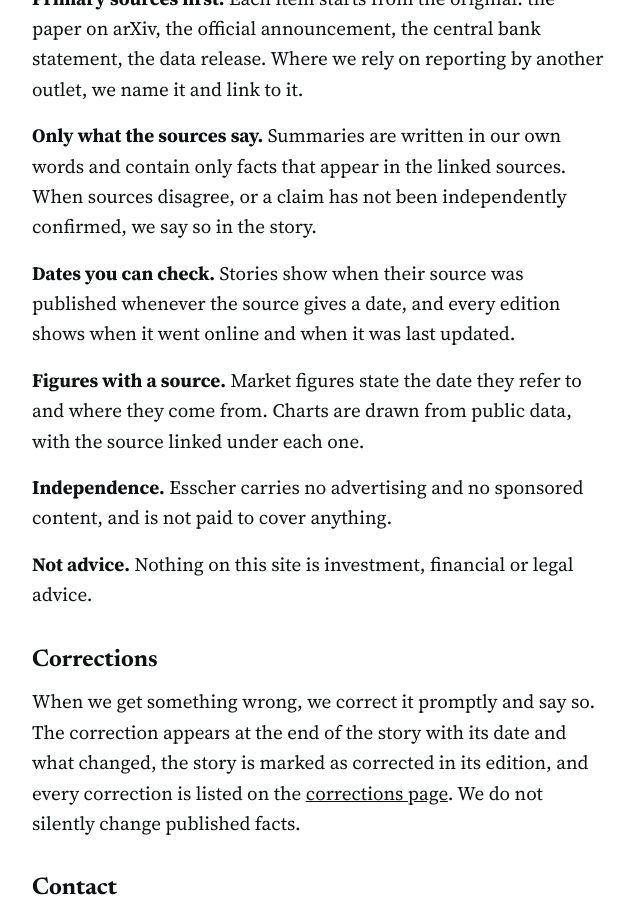
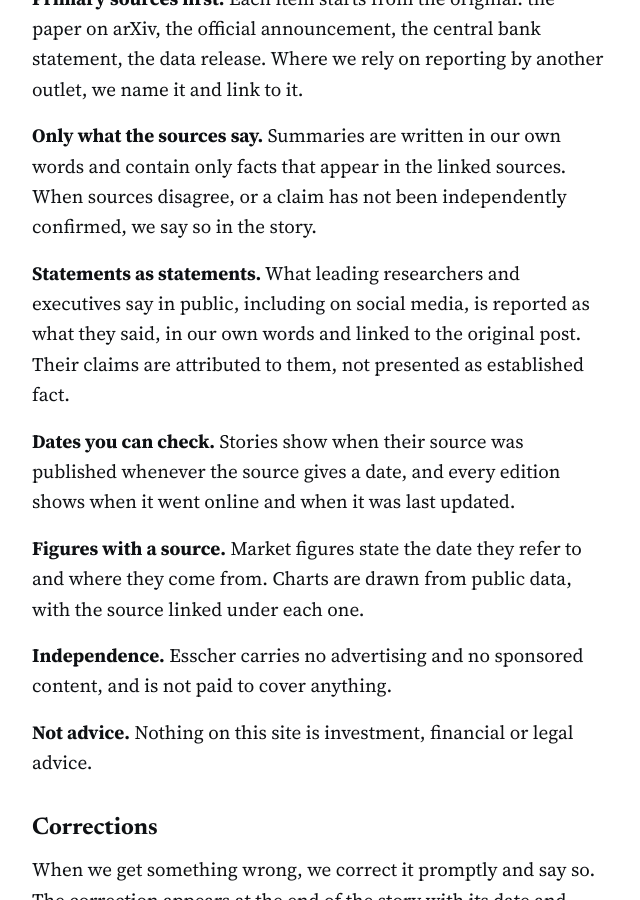
Before and after one commit to dvdbrz0/esscher, a Jekyll site: the page built from about.html, in a window 1280 px wide and 900 px high, scrolled down 947 px. Shown: the whole window, without its empty margins (0-640 px from the left). Built offline with Jekyll 4.4.1, drawn with Linux system fonts in a browser that asks for light colours.

Commit message:
Posts by leading figures are reported as their statements
- Style guide: a post on X by a leading researcher, founder, executive or
  mathematician is its own source for what that person said; it is reported
  in our own words, linked, with any factual claim attributed to its author.
- About page: the editorial standards say so.

Co-Authored-By: Claude Opus 5.5 <noreply@anthropic.com>
Claude-Session: https://claude.ai/code/session_01UvmBK3yn6c8kKgXuhFzwBY

```diff
--- a/about.html
+++ b/about.html
@@ -19,6 +19,7 @@ description: "What Esscher covers, how each edition is put together, and the sta
     <h2 id="standards">Editorial standards</h2>
     <p><strong>Primary sources first.</strong> Each item starts from the original: the paper on arXiv, the official announcement, the central bank statement, the data release. Where we rely on reporting by another outlet, we name it and link to it.</p>
     <p><strong>Only what the sources say.</strong> Summaries are written in our own words and contain only facts that appear in the linked sources. When sources disagree, or a claim has not been independently confirmed, we say so in the story.</p>
+    <p><strong>Statements as statements.</strong> What leading researchers and executives say in public, including on social media, is reported as what they said, in our own words and linked to the original post. Their claims are attributed to them, not presented as established fact.</p>
     <p><strong>Dates you can check.</strong> Stories show when their source was published whenever the source gives a date, and every edition shows when it went online and when it was last updated.</p>
     <p><strong>Figures with a source.</strong> Market figures state the date they refer to and where they come from. Charts are drawn from public data, with the source linked under each one.</p>
     <p><strong>Independence.</strong> Esscher carries no advertising and no sponsored content, and is not paid to cover anything.</p>
```
Also changed, not shown: _docs/style.md (+9 -0 lines).
